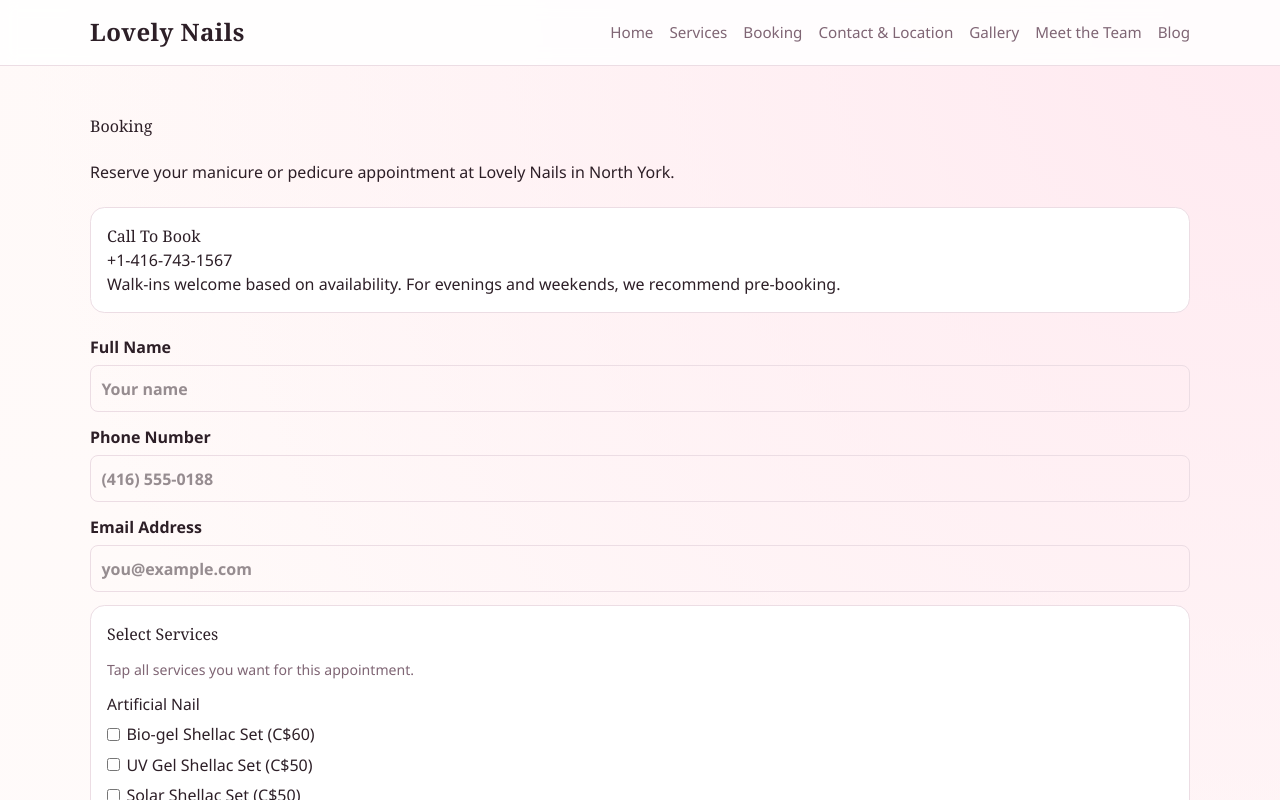
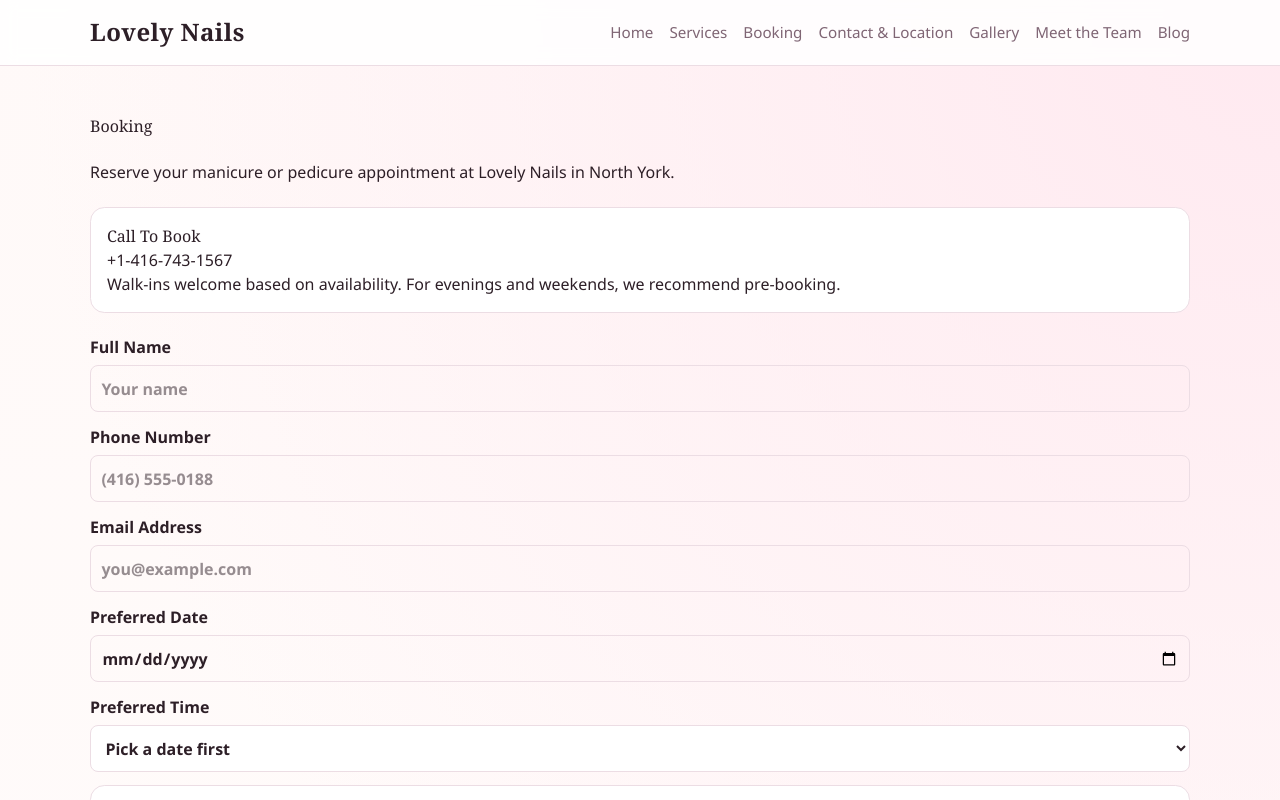
Before and after one commit to cindyorangis/lovelynails, a Next.js app: page /booking in a window 1280 px wide. Shown: the top 800 px of the page. Built offline with nearby package versions, Linux system fonts and the light colour scheme.

Commit message:
fix preffered time

```diff
--- a/app/booking/components/booking-form.tsx
+++ b/app/booking/components/booking-form.tsx
@@ -1,6 +1,6 @@
 "use client";
 
-import { useState } from "react";
+import { useState, useMemo } from "react";
 import { activePromotions } from "../../site-data";
 import {
   buildServiceValue,
@@ -27,6 +27,39 @@ const initialState: FormState = {
   couponCode: "",
 };
 
+// Business hours per day of week (0 = Sunday)
+const BUSINESS_HOURS: Record<number, { open: string; close: string } | null> = {
+  0: { open: "10:00", close: "17:00" }, // Sunday
+  1: { open: "09:30", close: "19:30" }, // Monday
+  2: { open: "09:30", close: "19:30" }, // Tuesday
+  3: { open: "09:30", close: "19:30" }, // Wednesday
+  4: { open: "09:30", close: "19:30" }, // Thursday
+  5: { open: "09:30", close: "19:30" }, // Friday
+  6: { open: "09:30", close: "18:30" }, // Saturday
+};
+
+function generateTimeSlots(open: string, close: string): string[] {
+  const slots: string[] = [];
+  const [openH, openM] = open.split(":").map(Number);
+  const [closeH, closeM] = close.split(":").map(Number);
+  const openMinutes = openH * 60 + openM;
+  const closeMinutes = closeH * 60 + closeM;
+
+  for (let m = openMinutes; m < closeMinutes; m += 15) {
+    const h = Math.floor(m / 60);
+    const min = m % 60;
+    const label = new Date(0, 0, 0, h, min).toLocaleTimeString("en-CA", {
+      hour: "numeric",
+      minute: "2-digit",
+      hour12: true,
+    });
+    const value = `${String(h).padStart(2, "0")}:${String(min).padStart(2, "0")}`;
+    slots.push(value + "|" + label);
+  }
+
+  return slots;
+}
+
 type BookingFormProps = {
   initialServices?: string[];
 };
@@ -43,6 +76,20 @@ export default function BookingForm({
     type: "ok" | "error";
     message: string;
   } | null>(null);
+
+  // Derive available time slots from selected date
+  const timeSlots = useMemo(() => {
+    if (!form.date) return [];
+    // Parse as local date (YYYY-MM-DD) without timezone shift
+    const [y, mo, d] = form.date.split("-").map(Number);
+    const dayOfWeek = new Date(y, mo - 1, d).getDay();
+    const hours = BUSINESS_HOURS[dayOfWeek];
+    if (!hours) return [];
+    return generateTimeSlots(hours.open, hours.close);
+  }, [form.date]);
+
+  // Minimum selectable date = today
+  const today = new Date().toISOString().split("T")[0];
 
   function toggleService(value: string) {
     setForm((prev) => ({
@@ -133,6 +180,54 @@ export default function BookingForm({
         />
       </label>
 
+      {/* Date + Time grouped together, before the long services list */}
+      <label>
+        Preferred Date
+        <input
+          type="date"
+          name="date"
+          value={form.date}
+          min={today}
+          onChange={(event) =>
+            setForm((prev) => ({
+              ...prev,
+              date: event.target.value,
+              time: "", // reset time when date changes
+            }))
+          }
+          required
+        />
+      </label>
+
+      <label>
+        Preferred Time
+        <select
+          name="time"
+          value={form.time}
+          onChange={(event) =>
+            setForm((prev) => ({ ...prev, time: event.target.value }))
+          }
+          required
+          disabled={timeSlots.length === 0}
+        >
+          <option value="">
+            {form.date
+              ? timeSlots.length === 0
+                ? "Closed that day"
+                : "Select a time"
+              : "Pick a date first"}
+          </option>
+          {timeSlots.map((slot) => {
+            const [value, label] = slot.split("|");
+            return (
+              <option key={value} value={value}>
+                {label}
+              </option>
+            );
+          })}
+        </select>
+      </label>
+
       <section
         className="card booking-service-select"
         aria-label="Select one or more services"
@@ -171,31 +266,6 @@ export default function BookingForm({
       </section>
 
       <label>
-        Preferred Date
-        <input
-          type="date"
-          name="date"
-          value={form.date}
-          onChange={(event) =>
-            setForm((prev) => ({ ...prev, date: event.target.value }))
-          }
-          required
-        />
-      </label>
-      <label>
-        Preferred Time
-        <input
-          type="time"
-          name="time"
-          value={form.time}
-          onChange={(event) =>
-            setForm((prev) => ({ ...prev, time: event.target.value }))
-          }
-          required
-        />
-      </label>
-
-      <label>
         Coupon Code
         <input
           type="text"
```
